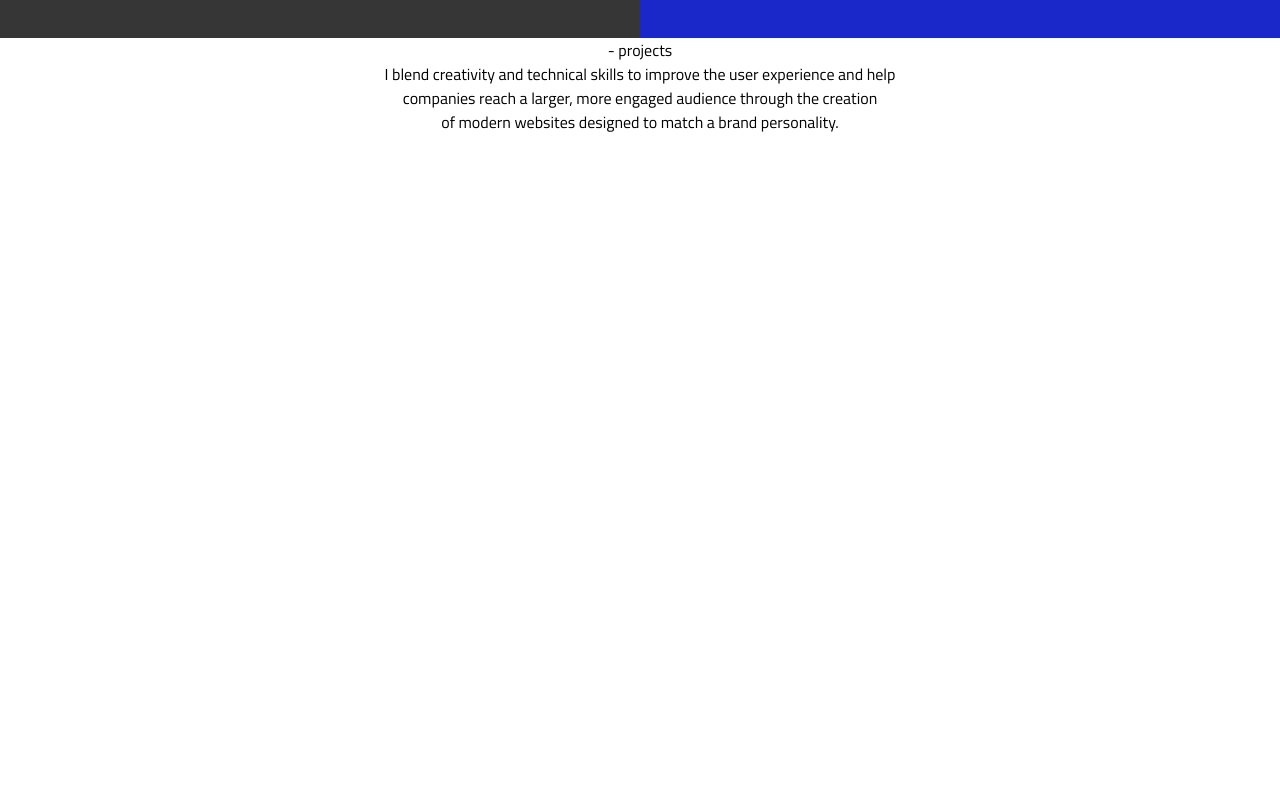
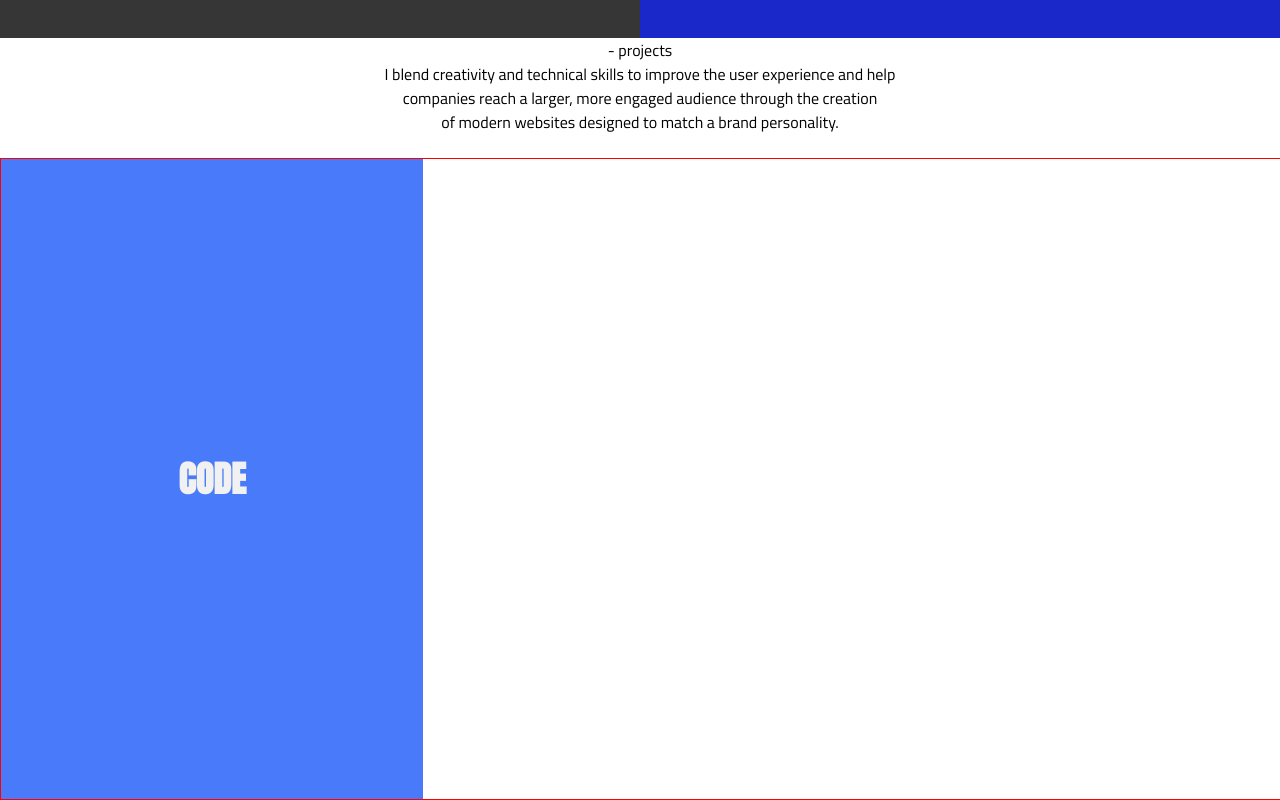
Before and after one commit to Jessmaxim303/Front-end-Portfolio, a React (Create React App) app: page / in a window 1280 px wide. Shown: the part 562-1362 px from the top of the page. Before the commit the page ends 800 px from the top, so only its background shows below. Built offline with nearby package versions, Linux system fonts and the light colour scheme.

Commit message:
Code container in the services component

```diff
--- a/src/App/App.js
+++ b/src/App/App.js
@@ -3,13 +3,15 @@ import './App.css';
 import { Header } from '../Header/Header.js';
 import { About } from '../About/About.js';
 import { Projects } from '../Projects/Projects.js';
-import { WelcomeContainer } from '../WelcomeContainer/WelcomeContainer.js'
+import { WelcomeContainer } from '../WelcomeContainer/WelcomeContainer.js';
+import { Services } from '../Services/Services.js'
 
 function App() {
   return (
     <div className="App">
       <WelcomeContainer/>
       <Projects/>
+      <Services/>
     </div>
   );
 }
--- /dev/null
+++ b/src/Code/Code.css
@@ -0,0 +1,29 @@
+.code_main-container {
+	width: 33%;
+	height: 100%;
+	color: #f1f1f1;
+}
+
+.nonactive_container {
+	width: 100%;
+	height: 100%;
+	background: #a9a9a9;
+	display: flex;
+	justify-content: center;
+	align-items: center;
+}
+
+.active_container {
+	width: 100%;
+	height: 100%;
+	background: #487afa;
+	display: flex;
+	justify-content: center;
+	align-items: center;
+}
+
+.code-title {
+	font-size: 36px;
+	margin: 0 auto;
+	font-family: 'Anton', sans-serif;
+}
--- /dev/null
+++ b/src/Code/Code.js
@@ -0,0 +1,33 @@
+import React, { Component } from 'react';
+import './Code.css';
+
+ export class Code extends Component {
+	constructor() {
+		super();
+		this.state = {
+			isHover: false
+		}
+		this.toggleHover = this.toggleHover.bind(this);
+	}
+
+  toggleHover(e) {
+    e.preventDefault();
+    this.setState(prevState => ({isHovered: !prevState.isHovered}));
+  }
+
+  render() {
+  	return (
+      <div className="code_main-container" onMouseEnter={this.toggleHover} onMouseLeave={this.toggleHover}>
+      	{this.state.isHovered ?
+        <section className="nonactive_container">
+        <h1 className="code-title">CODE</h1>
+        </section> :
+        <section className="active_container">
+          <h1 className="code-title">CODE</h1>
+        </section>
+      }
+      </div>
+  		)
+  }
+
+ }
--- a/src/Projects/Projects.css
+++ b/src/Projects/Projects.css
@@ -1,93 +1,6 @@
-.projects_container {
-
-}
-
 .projects_into-container {
   width: 100%;
   height: 15vh;
   background: #ffffff;
   text-align: center;
 }
-
-.beer_project {
-  width: 100%;
-  height: 60vh;
-  background: lightblue;
-}
-
-.project_brand-title {
-  font-size: 4vw;
-}
-
-.netflix_project {
-  width: 100%;
-  height: 60vh;
-  background: #000000;
-  color: #f1f1f1;
-}
-
-.airbnb_project {
-  width: 100%;
-  height: 60vh;
-  background: #f1f1f1;
-}
-
-.project_info-para {
-	font-size: 1.5vw;
-}
-
-.project_info-button {
-  border: 1px solid #000000;
-	background: none;
-  color: #000000;
-  font-size: 1.5vw;
-  width: 155px;
-  height: 45px;
-}
-
-.netflix_button {
-  background: none;
-  color: #f1f1f1;
-  font-size: 1.5vw;
-  width: 155px;
-  height: 45px;;
-}
-
-.airbnb_button {
-  border: 1px solid #ff5a5f;
-  background: #f1f1f1;
-  color: #ff5a5f;
-  font-size: 1.5vw;
-  width: 155px;
-  height: 45px;
-}
-
-.netflix_logo {
-  width: 27vw;
-}
-
-.project_color-box {
-  width: 80px;
-  height: 3px;
-  background: #FFAF28;
-}
-
-.netflix_color-box {
-  width: 80px;
-  height: 3px;
-  background: #e50914;
-}
-
-.project_text {
-  /*border: 1px solid red;*/
-  width: 50%;
-}
-
-.project_main-info {
-  font-family: 'PT Sans Narrow', sans-serif;
-  font-size: 3vw;
-}
-
-.project_brand-title {
-  font-family: 'Abril Fatface', cursive;
-}
--- /dev/null
+++ b/src/Services/Services.css
@@ -0,0 +1,5 @@
+.services_main-container {
+	border: 1px solid red;
+	width: 100%;
+	height: 80vh;
+}
--- /dev/null
+++ b/src/Services/Services.js
@@ -0,0 +1,12 @@
+import React from 'react';
+import './Services.css';
+import { Code } from '../Code/Code.js';
+
+
+export const Services = () => {
+	return (
+   <section className="services_main-container">
+   	<Code/>
+   </section>
+		)
+}
```
Also changed, not shown: src/Design/Design.css (added), src/Design/Design.js (added).
